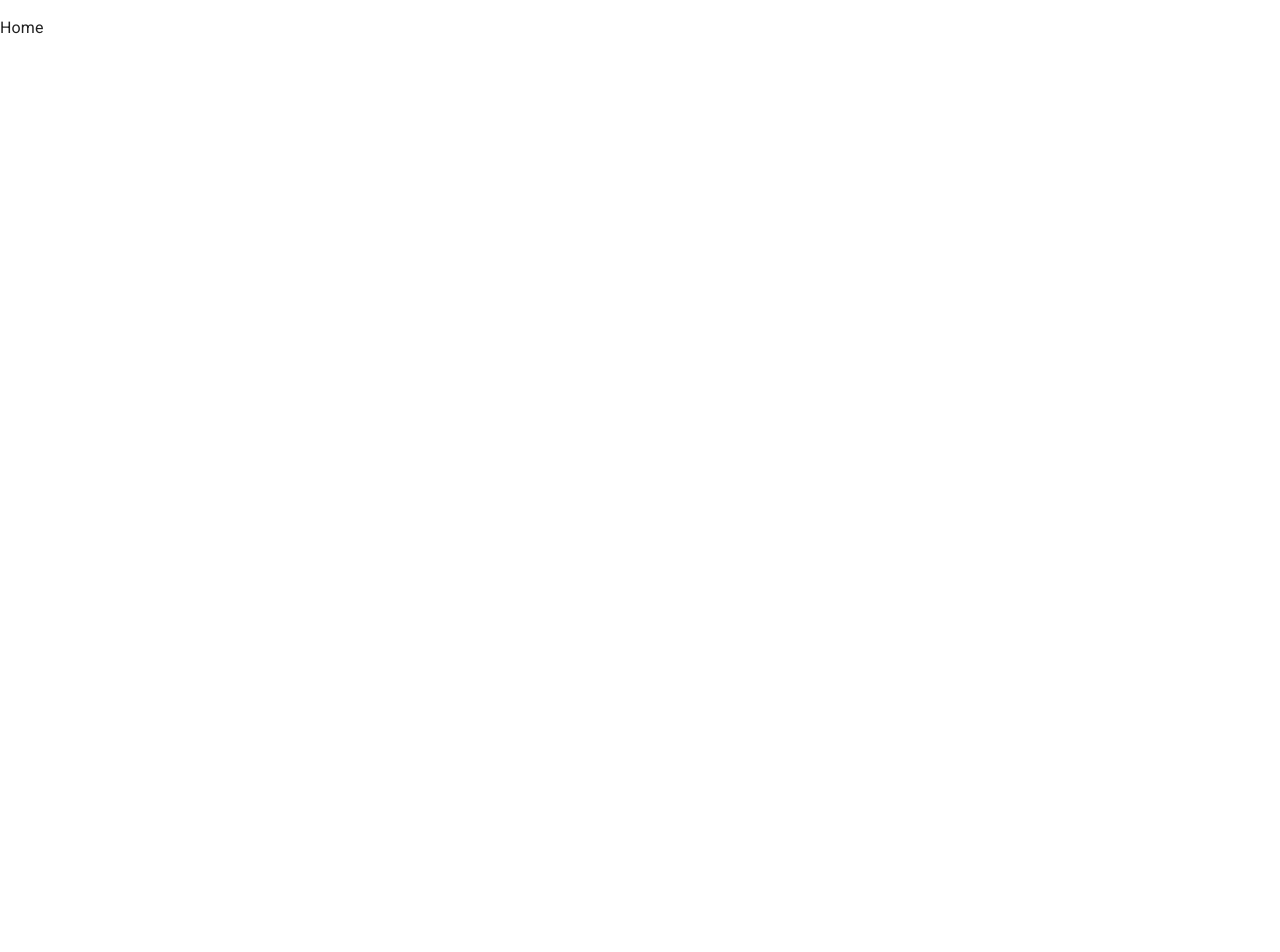
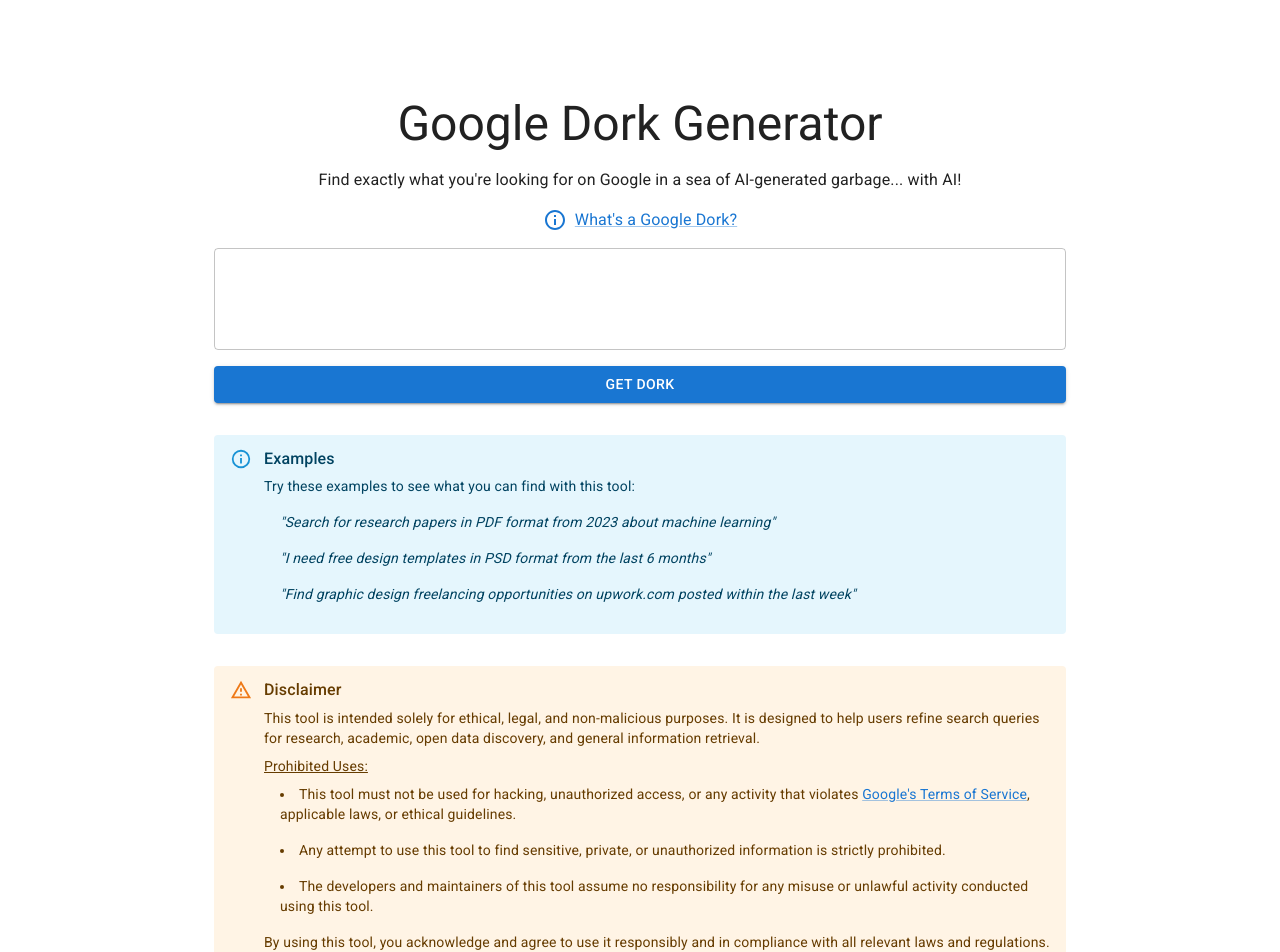
Before and after one commit to carter-loremdigital/google-dork-generator, a React (Vite) app in the folder frontend/: page / in a window 1280 px wide. Shown: the top 952 px of the page. Before the commit the page ends 800 px from the top, so only its background shows below. Built offline with nearby package versions, Linux system fonts and the light colour scheme.

Commit message:
Components + UI

```diff
--- a/frontend/src/App.tsx
+++ b/frontend/src/App.tsx
@@ -1,8 +1,29 @@
+import { Stack, Typography, Link } from "@mui/material";
+import Layout from "./components/Layout";
+import DorkForm from "./components/DorkForm";
+import { InfoOutlined } from "@mui/icons-material";
+import Examples from "./components/Examples";
+
 function App() {
   return (
-    <div>
-      <p>Home</p>
-    </div>
+    <Layout>
+      <Stack spacing={2} mb={2}>
+        <Typography component="h1" variant="h3">
+          Google Dork Generator
+        </Typography>
+        <Typography>
+          {`Find exactly what you're looking for on Google in a sea of
+          AI-generated garbage... with AI! `}
+        </Typography>
+
+        <Stack direction="row" justifyContent="center" spacing={1}>
+          <InfoOutlined color="primary" />
+          <Link href="/">What's a Google Dork?</Link>
+        </Stack>
+      </Stack>
+      <DorkForm />
+      <Examples />
+    </Layout>
   );
 }
 
--- /dev/null
+++ b/frontend/src/components/Disclaimer.tsx
@@ -0,0 +1,55 @@
+import { Alert, AlertTitle, List, ListItem, Link } from "@mui/material";
+
+// type Props = {};
+
+const Disclaimer = () => {
+  return (
+    <Alert
+      severity="warning"
+      sx={{
+        textAlign: "initial",
+        my: 4,
+      }}
+    >
+      <AlertTitle>Disclaimer</AlertTitle>
+      This tool is intended solely for ethical, legal, and non-malicious
+      purposes. It is designed to help users refine search queries for research,
+      academic, open data discovery, and general information retrieval.
+      <List
+        sx={{
+          listStyleType: "disc",
+          listStylePosition: "inside",
+          "& .MuiListItem-root": {
+            display: "list-item",
+          },
+        }}
+      >
+        <span style={{ textDecoration: "underline" }}>Prohibited Uses:</span>
+        <ListItem>
+          This tool must not be used for hacking, unauthorized access, or any
+          activity that violates{" "}
+          <Link
+            href="https://policies.google.com/terms?hl=en-US"
+            target="_blank"
+          >
+            Google's Terms of Service
+          </Link>
+          , applicable laws, or ethical guidelines.
+        </ListItem>
+        <ListItem>
+          Any attempt to use this tool to find sensitive, private, or
+          unauthorized information is strictly prohibited.
+        </ListItem>
+        <ListItem>
+          The developers and maintainers of this tool assume no responsibility
+          for any misuse or unlawful activity conducted using this tool.
+        </ListItem>
+      </List>
+      By using this tool, you acknowledge and agree to use it responsibly and in
+      compliance with all relevant laws and regulations. Misuse may result in
+      consequences as per the laws governing your jurisdiction.
+    </Alert>
+  );
+};
+
+export default Disclaimer;
--- /dev/null
+++ b/frontend/src/components/DorkForm.tsx
@@ -0,0 +1,37 @@
+import { Button, Stack, TextField } from "@mui/material";
+import { useState } from "react";
+type Props = {};
+
+const DorkForm = (props: Props) => {
+  const [query, setQuery] = useState("");
+  const [loading, setLoading] = useState(false);
+  const handleSubmit = (e: React.FormEvent) => {
+    // setLoading(true);
+    e.preventDefault();
+    console.log("Query:", query);
+    // setLoading(false);
+  };
+
+  return (
+    <Stack component="form" spacing={2} onSubmit={handleSubmit}>
+      <TextField
+        multiline
+        rows={3}
+        fullWidth
+        value={query}
+        onChange={(e) => setQuery(e.target.value)}
+        required
+      />
+      <Button
+        type="submit"
+        variant="contained"
+        loading={loading}
+        disabled={loading}
+      >
+        Get Dork
+      </Button>
+    </Stack>
+  );
+};
+
+export default DorkForm;
--- /dev/null
+++ b/frontend/src/components/Examples.tsx
@@ -0,0 +1,24 @@
+import { Alert, AlertTitle, List, ListItem } from "@mui/material";
+import { examples } from "../data";
+
+const Examples = () => {
+  return (
+    <Alert
+      severity="info"
+      sx={{
+        textAlign: "initial",
+        my: 4,
+      }}
+    >
+      <AlertTitle>Examples</AlertTitle>
+      Try these examples to see what you can find with this tool:
+      <List sx={{ fontStyle: "italic" }}>
+        {examples.map((item, index) => (
+          <ListItem key={index}>{item}</ListItem>
+        ))}
+      </List>
+    </Alert>
+  );
+};
+
+export default Examples;
--- /dev/null
+++ b/frontend/src/components/Footer.tsx
@@ -0,0 +1,11 @@
+import { Box, Stack } from "@mui/material";
+
+const Footer = () => {
+  return (
+    <Box component="footer">
+      <Stack direction="row"></Stack>
+    </Box>
+  );
+};
+
+export default Footer;
--- /dev/null
+++ b/frontend/src/components/Layout.tsx
@@ -0,0 +1,34 @@
+import { Container, Box } from "@mui/material";
+import { ReactNode } from "react";
+import Footer from "./Footer";
+import Disclaimer from "./Disclaimer";
+// import Examples from "./Examples";
+
+interface LayoutProps {
+  children: ReactNode;
+}
+
+const Layout = ({ children }: LayoutProps) => {
+  return (
+    <Box
+      sx={{
+        display: "flex",
+        flexDirection: "column",
+        alignItems: "center",
+        justifyContent: "center",
+        minHeight: "80vh",
+        textAlign: "center",
+        p: 4,
+      }}
+    >
+      <Container maxWidth="md" sx={{ py: 8, textAlign: "center" }}>
+        {children}
+        {/* <Examples /> */}
+        <Disclaimer />
+      </Container>
+      <Footer />
+    </Box>
+  );
+};
+
+export default Layout;
--- /dev/null
+++ b/frontend/src/data.ts
@@ -0,0 +1,5 @@
+export const examples = [
+  '"Search for research papers in PDF format from 2023 about machine learning"',
+  '"I need free design templates in PSD format from the last 6 months"',
+  '"Find graphic design freelancing opportunities on upwork.com posted within the last week"',
+];
```
